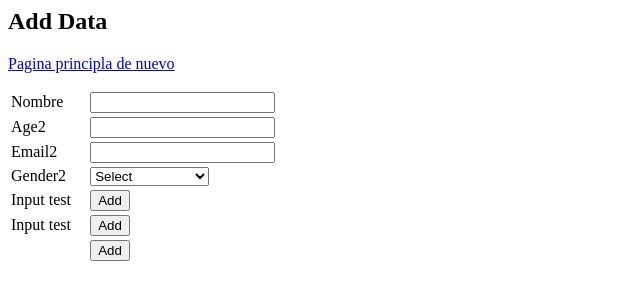
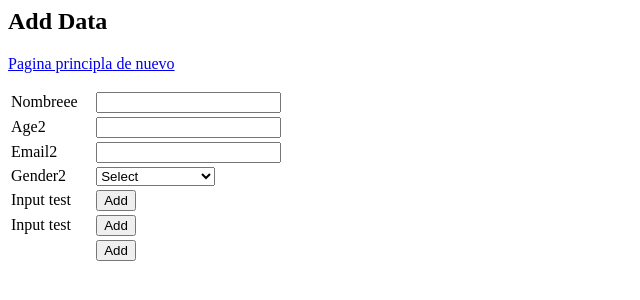
Before and after one commit to esneidev/simple-crud, a PHP site: page /add.php in a window 1280 px wide. Shown: the top 300 px of the page, without its empty margins (0-640 px from the left). Run offline with PHP 8.4, Linux system fonts and the light colour scheme.

Commit message:
agregue eee al nombre en add.php

```diff
--- a/add.php
+++ b/add.php
@@ -12,7 +12,7 @@
 	<form action="addAction.php" method="post" name="add">
 		<table width="25%" border="0">
 			<tr>
-				<td>Nombre</td>
+				<td>Nombreee</td>
 				<td><input type="text" name="name"></td>
 			</tr>
 			<tr>
```
